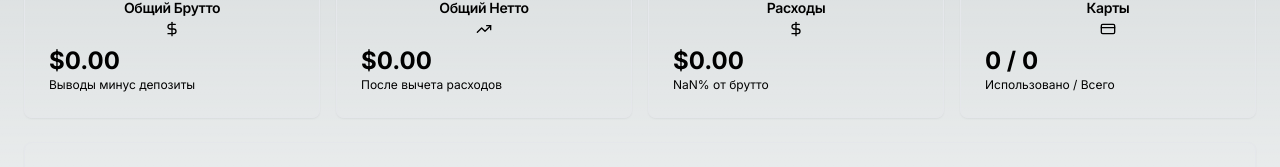
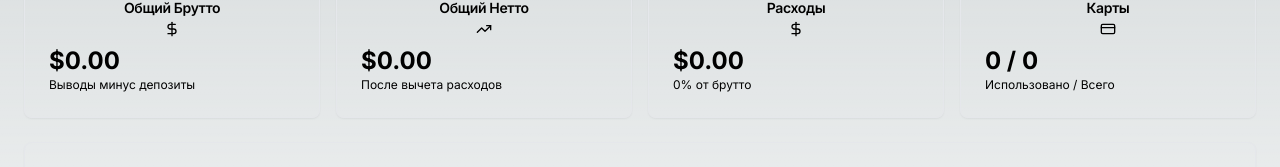
Before and after one commit to wowcombin/ets, a Next.js app: page /dashboard in a window 1280 px wide. Shown: the part 132-299 px from the top of the page. Built offline with nearby package versions, Linux system fonts and the light colour scheme; no server answers; the database is empty.

Commit message:
Update page.tsx

```diff
--- a/app/dashboard/page.tsx
+++ b/app/dashboard/page.tsx
@@ -197,7 +197,10 @@ export default function DashboardPage() {
           <CardContent>
             <div className="text-2xl font-bold">${data?.stats.totalExpenses.toFixed(2)}</div>
             <p className="text-xs text-muted-foreground">
-              {((data?.stats.totalExpenses / data?.stats.totalGross) * 100).toFixed(1)}% от брутто
+              {data?.stats.totalGross > 0
+                ? `${((data.stats.totalExpenses / data.stats.totalGross) * 100).toFixed(1)}% от брутто`
+                : '0% от брутто'
+              }
             </p>
           </CardContent>
         </Card>
```
